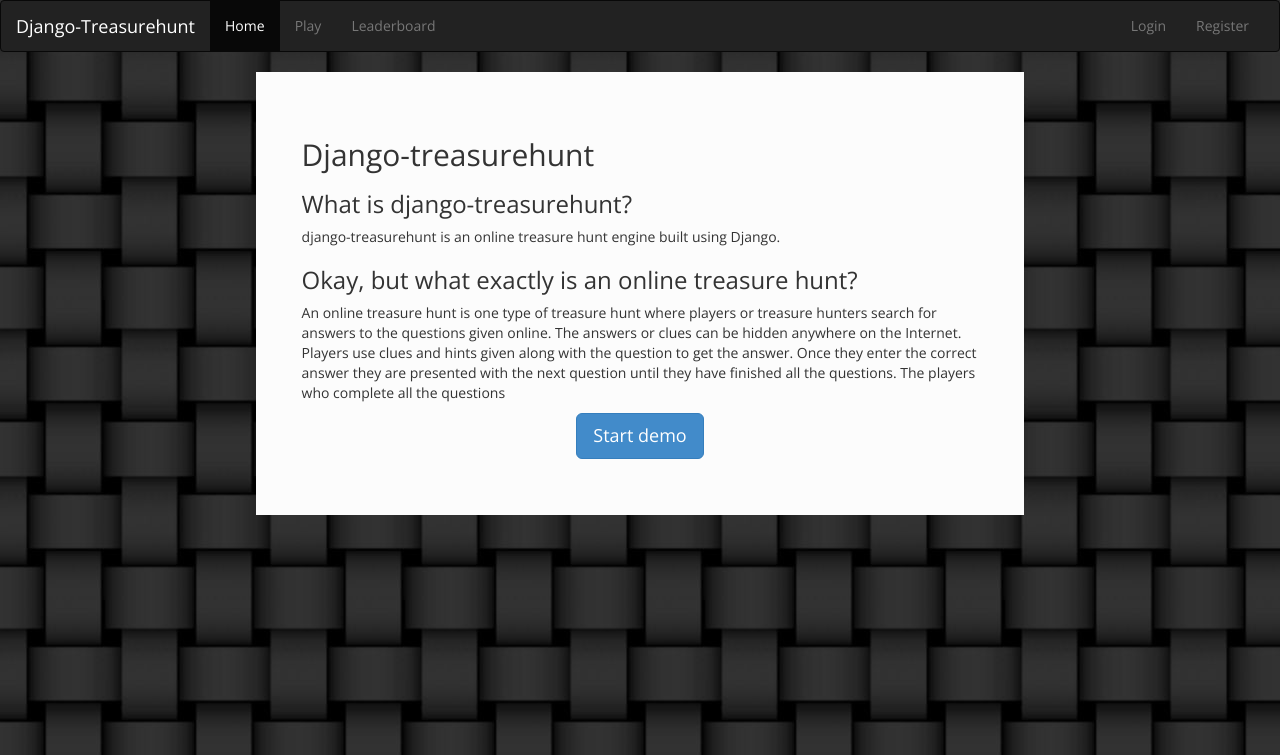
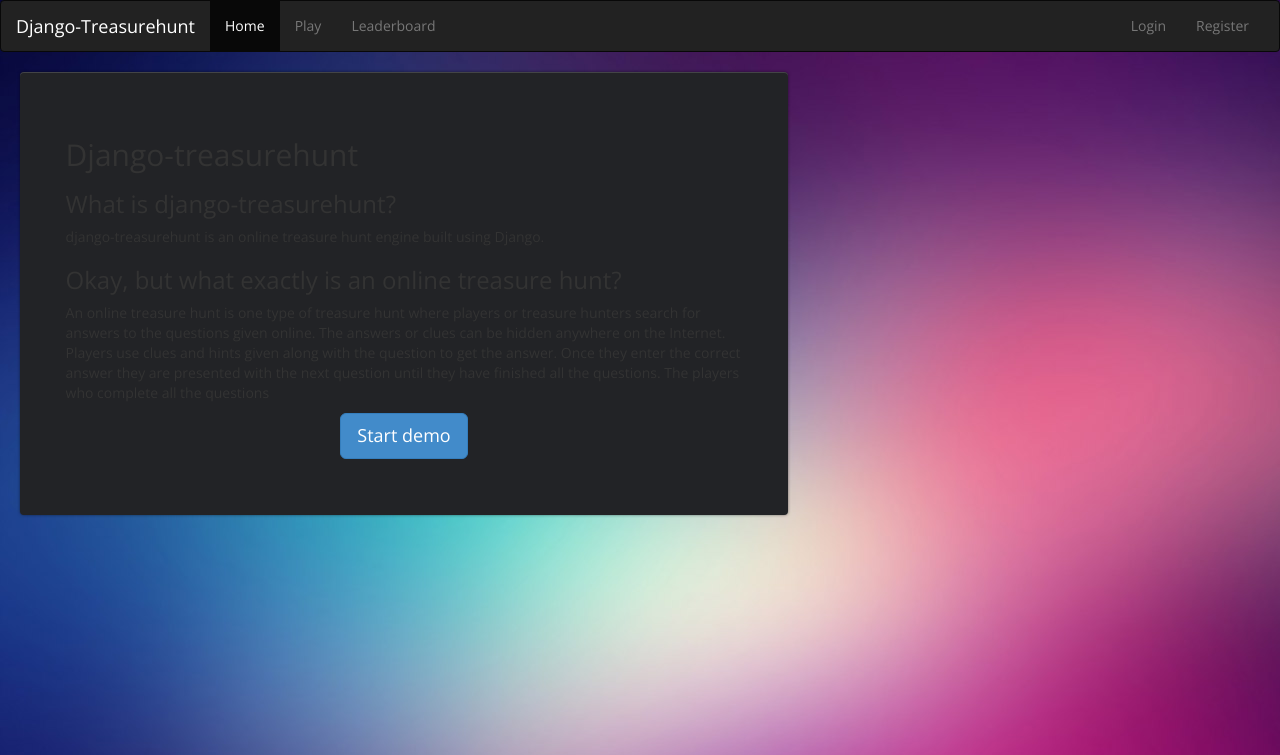
Before and after one commit to code-haven/Django-treasurehunt-demo, a Django app: page / in a window 1280 px wide. Shown: the top 755 px of the page. Run offline with Django 3.2, Linux system fonts and the light colour scheme; some libraries are stand-ins or nearby versions.

Commit message:
Fixed layout

```diff
--- a/templates/base.html
+++ b/templates/base.html
@@ -48,7 +48,7 @@
     </div><!-- /.navbar-collapse -->
   </div><!-- /.container-fluid -->
 </nav>
-<div class="content">
+<div class="content shadow">
     {% block content %}{% endblock %}
 </div>
 <div class="footer">
--- a/wsgi/static/css/website.css
+++ b/wsgi/static/css/website.css
@@ -1,6 +1,6 @@
 @import url(http://fonts.googleapis.com/css?family=Open+Sans);
 body {
-    background: url('/static/images/background.jpg') repeat;
+    background: url('/static/images/background.jpg');
     font-family: 'Open Sans', sans-serif;
 }
 .content {
@@ -13,6 +13,16 @@
     box-shadow: 1px 1px 1px solid;
 }
 
+.shadow {
+    box-shadow: 0px 1px 0px rgba(255, 255, 255, 0.15) inset, 0px 0px 3px rgba(0, 0, 0, 0.5);
+}
+.content {
+    background: none repeat scroll 0% 0% #222326;
+    margin: 0px 20px 20px;
+    border-radius: 4px;
+    overflow: hidden;
+    padding: 2%;
+}
 .start-page {
     padding: 20px;
     margin: 0 auto;
```
Also changed, not shown: wsgi/static/images/background.jpg.
